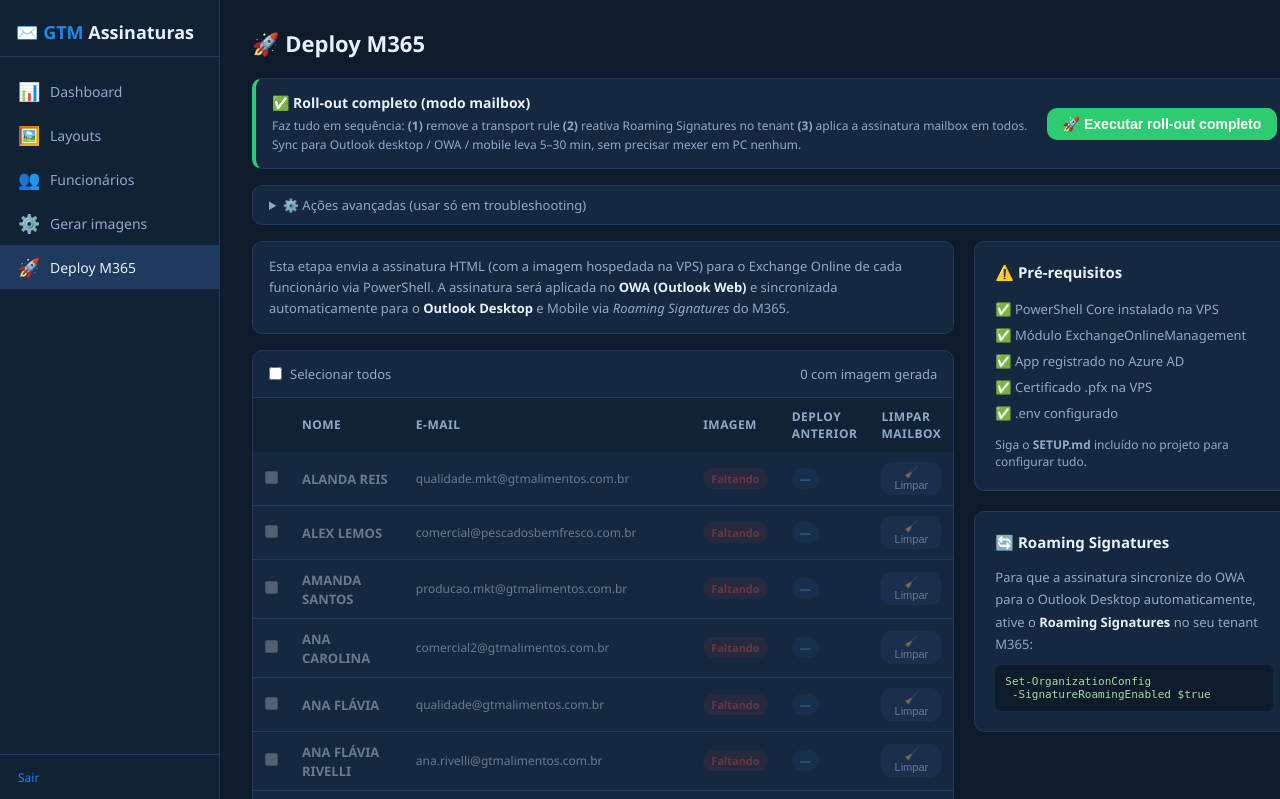
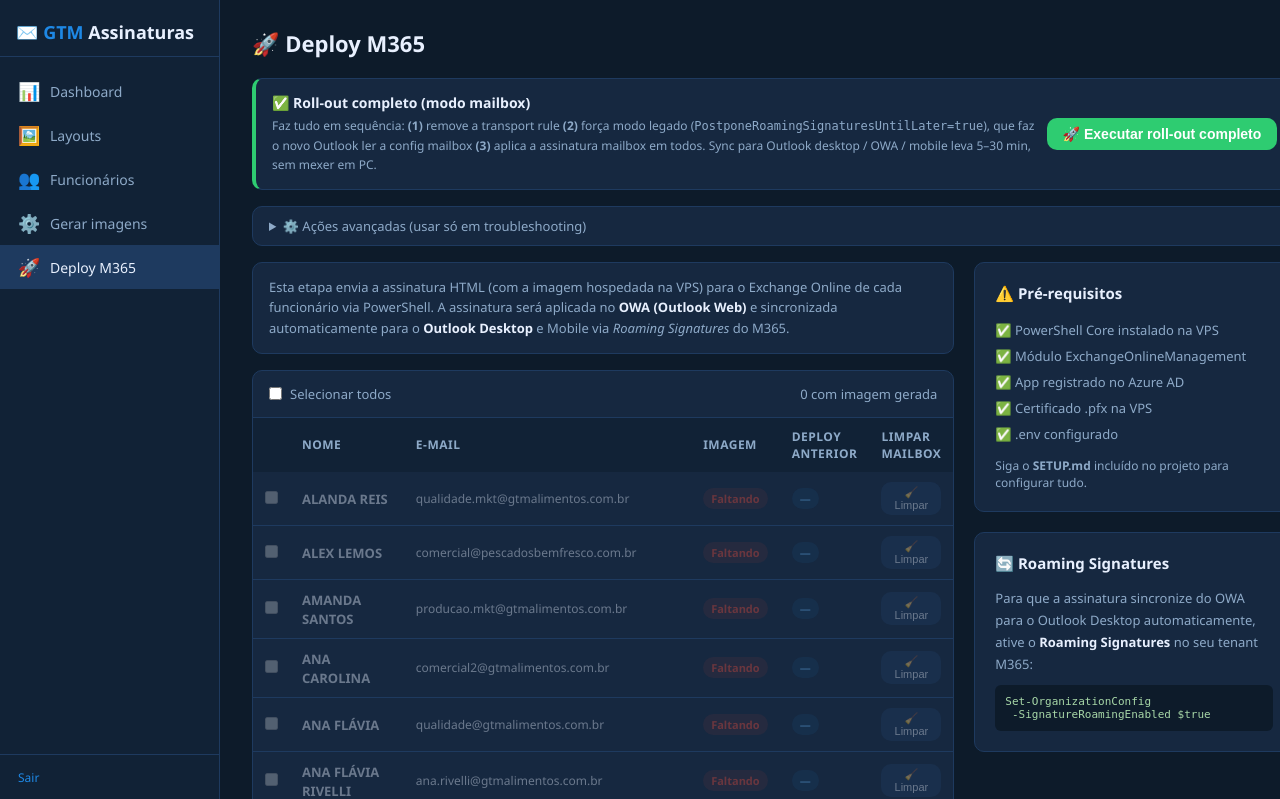
Before and after one commit to TIGTM/assinaturaemail, a Flask app: page /deploy in a window 1280 px wide; the page is wider, and only the part inside the window is pictured. Shown: the top 799 px of that part. Run offline with Flask 3, Linux system fonts and the light colour scheme; the visitor is signed in with stand-in values (Sample User, id 1); data comes from the database, SQL or seed files in the repository.

Commit message:
fix invert postpone roaming flag to force legacy signature mode
The new Outlook reads signatures from the Roaming Signatures store by
default and ignores Set-MailboxMessageConfiguration. Setting
PostponeRoamingSignaturesUntilLater = true makes new Outlook fall
back to the legacy mailbox config, which is what the deploy populates.

Previous version had it false, which is why the editor showed empty
even after a successful batch deploy. The previous AI's mistake was
DeleteSignatureName, not Postpone itself.

Renames enable_roaming_signatures to force_legacy_signature_mode and
the route /deploy/enable-roaming to /deploy/force-legacy to be honest
about what it does.

Co-Authored-By: Claude Opus 4.7 <noreply@anthropic.com>

```diff
--- a/app.py
+++ b/app.py
@@ -385,9 +385,9 @@ def full_rollout():
     ok1, msg1 = deployer.remove_transport_rule()
     log.append(f"1) Transport Rule: {msg1}")
 
-    # Passo 2: reativar roaming
-    ok2, msg2 = deployer.enable_roaming_signatures()
-    log.append(f"2) Roaming Signatures: {msg2}")
+    # Passo 2: forçar modo legado (novo Outlook lê config mailbox)
+    ok2, msg2 = deployer.force_legacy_signature_mode()
+    log.append(f"2) Modo legado: {msg2}")
 
     # Passo 3: deploy mailbox em lote
     emps = db.get_all_employees()
@@ -420,15 +420,16 @@ def full_rollout():
     return redirect(url_for("deploy"))
 
 
-@app.route("/deploy/enable-roaming", methods=["POST"])
+@app.route("/deploy/force-legacy", methods=["POST"])
 @login_required
-def enable_roaming():
-    """Reativa Roaming Signatures no tenant. Útil para reverter o
-    PostponeRoamingSignaturesUntilLater = true aplicado anteriormente."""
+def force_legacy():
+    """Força o novo Outlook / OWA a ler assinatura da config legada
+    (Set-PostponeRoamingSignaturesUntilLater = true). Esse é o estado
+    que faz o deploy mailbox aparecer no editor do novo Outlook."""
     deployer = SignatureDeployer()
-    ok, msg = deployer.enable_roaming_signatures()
-    db.log_deploy(None, "ENABLE_ROAMING", "ok" if ok else "error", msg)
-    flash(("Roaming reativado: " if ok else "Falha: ") + msg,
+    ok, msg = deployer.force_legacy_signature_mode()
+    db.log_deploy(None, "FORCE_LEGACY", "ok" if ok else "error", msg)
+    flash(("Modo legado ativado: " if ok else "Falha: ") + msg,
           "success" if ok else "error")
     return redirect(url_for("deploy"))
 
--- a/templates/deploy.html
+++ b/templates/deploy.html
@@ -10,9 +10,9 @@
       <div style="font-weight:600;font-size:14px;color:var(--text);">✅ Roll-out completo (modo mailbox)</div>
       <div style="font-size:12px;color:var(--text2);line-height:1.6;margin-top:4px;">
         Faz tudo em sequência: <strong>(1)</strong> remove a transport rule
-        <strong>(2)</strong> reativa Roaming Signatures no tenant <strong>(3)</strong> aplica a
-        assinatura mailbox em todos. Sync para Outlook desktop / OWA / mobile leva 5–30 min,
-        sem precisar mexer em PC nenhum.
+        <strong>(2)</strong> força modo legado (<code>PostponeRoamingSignaturesUntilLater=true</code>),
+        que faz o novo Outlook ler a config mailbox <strong>(3)</strong> aplica a assinatura
+        mailbox em todos. Sync para Outlook desktop / OWA / mobile leva 5–30 min, sem mexer em PC.
       </div>
     </div>
     <div style="display:flex;gap:8px;flex-wrap:wrap;">
@@ -27,8 +27,8 @@
 <details class="card" style="padding:10px 16px;margin-bottom:16px;">
   <summary style="cursor:pointer;font-size:13px;color:var(--text2);">⚙️ Ações avançadas (usar só em troubleshooting)</summary>
   <div style="display:flex;gap:8px;margin-top:12px;flex-wrap:wrap;">
-    <form method="POST" action="{{ url_for('enable_roaming') }}" style="margin:0;">
-      <button type="submit" class="btn btn-secondary">Reativar Roaming Signatures</button>
+    <form method="POST" action="{{ url_for('force_legacy') }}" style="margin:0;">
+      <button type="submit" class="btn btn-secondary">Forçar modo legado (Postpone=true)</button>
     </form>
     <form method="POST" action="{{ url_for('clear_mailbox_all') }}" style="margin:0;"
           onsubmit="return confirm('Limpar mailbox de TODOS? Reversível rodando deploy depois.');">
```
Also changed, not shown: signature_deployer.py (+12 -6 lines).
